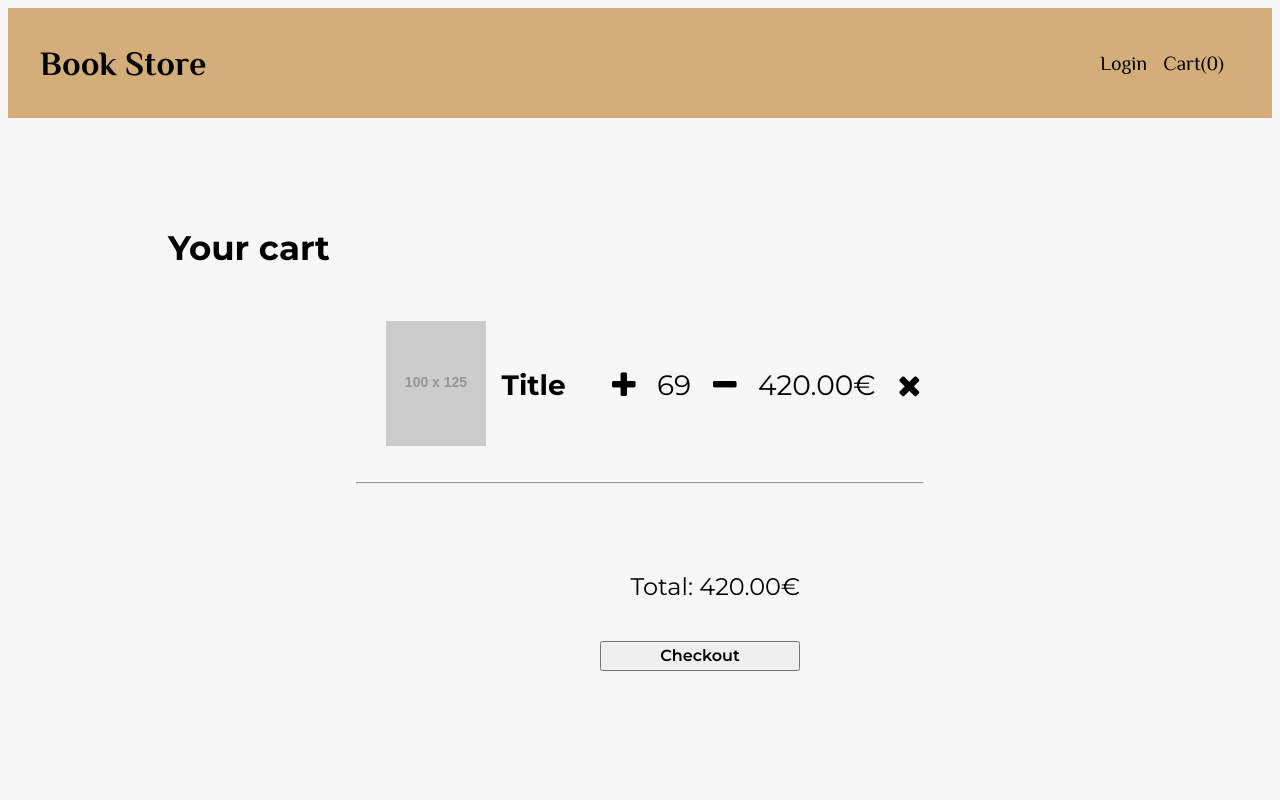
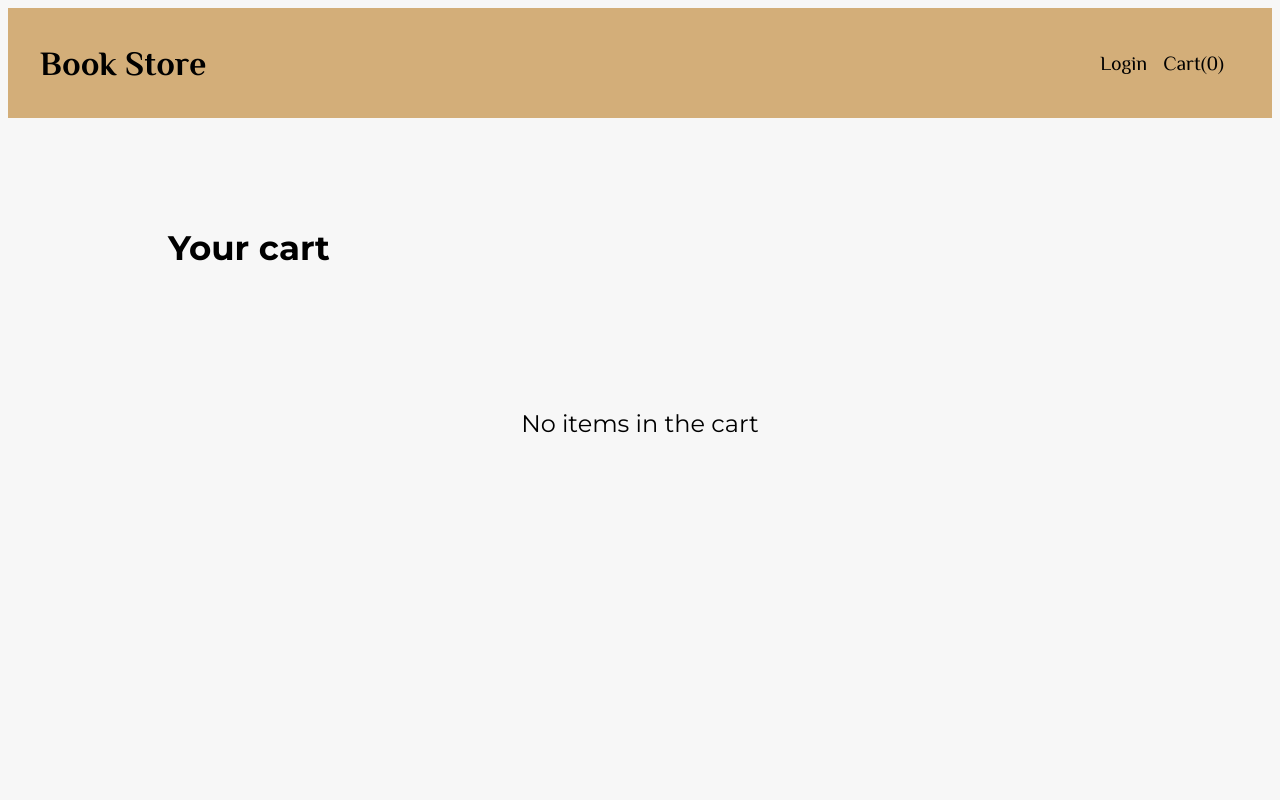
Before and after one commit to frederico-lavrador/Projecto-Final, a React (Vite) app in the folder frontend/: page /#/cart in a window 1280 px wide. Shown: the top 800 px of the page. Built offline with nearby package versions, Linux system fonts and the light colour scheme.

Commit message:
feat: added Cart functionality

```diff
--- /dev/null
+++ b/frontend/src/contexts/CartContext.jsx
@@ -0,0 +1,71 @@
+import React, { createContext, useState, useContext } from 'react';
+
+const CartContext = createContext();
+
+export const useCart = () => {
+
+    return useContext(CartContext);
+
+};
+
+export const CartProvider = ({ children }) => {
+
+    const [cart, setCart] = useState([]);
+
+    const addToCart = (book) => {
+
+        setCart((prevCart) => {
+
+            const existingBook = prevCart.find(item => item.isbn === book.isbn);
+
+            if (existingBook) {
+
+                return prevCart.map(item =>
+                    item.isbn === book.isbn
+                        ? { ...item, quantity: item.quantity + 1 }
+                        : item
+                );
+
+            } else {
+
+                return [...prevCart, { ...book, quantity: 1 }];
+
+            }
+
+        });
+
+    };
+
+    const updateQuantity = (isbn, quantity) => {
+
+        setCart((prevCart) =>
+            prevCart.map(item =>
+                item.isbn === isbn
+                    ? { ...item, quantity }
+                    : item
+            )
+        );
+
+    };
+
+    const removeFromCart = (isbn) => {
+
+        setCart((prevCart) => prevCart.filter(item => item.isbn !== isbn));
+
+    };
+
+    const calculateTotal = () => {
+
+        return cart.reduce((total, item) => total + item.price * item.quantity, 0).toFixed(2);
+
+    };
+
+    return (
+
+        <CartContext.Provider value={{ cart, addToCart, updateQuantity, removeFromCart, calculateTotal }}>
+            {children}
+        </CartContext.Provider>
+
+    )
+
+}
--- a/frontend/src/pages/Book/Book.jsx
+++ b/frontend/src/pages/Book/Book.jsx
@@ -1,11 +1,13 @@
 import React, { useState, useEffect } from 'react';
 import { useParams } from 'react-router-dom';
 import axios from '../../api/axios';
+import { useCart } from '../../contexts/CartContext';
 
 function Book() {
 
 	const { isbn } = useParams();
 	const [bookData, setBookData] = useState(null);
+	const { addToCart } = useCart();
 
 	useEffect(() => {
 
@@ -63,7 +65,7 @@ function Book() {
 							<hr />
 							<p>{bookData.price.toFixed(2)}€</p>
 							<div className='cart__button'>
-								<button>Add to Cart</button>
+								<button onClick={() => addToCart(bookData)}>Add to Cart</button>
 							</div>
 						</div>
 					</div>
--- a/frontend/src/pages/Cart/Cart.jsx
+++ b/frontend/src/pages/Cart/Cart.jsx
@@ -1,43 +1,60 @@
+import React from 'react';
+import { useCart } from '../../contexts/CartContext.jsx';
+
 function Cart() {
+	const { cart, updateQuantity, removeFromCart, calculateTotal } = useCart();
 
 	return (
 		<section id='cart' className='cart'>
 			<div className='container'>
 				<div className='cart__wrapper'>
 					<h2>Your cart</h2>
-						<div className='cart__item'>
+					{cart.length === 0 ? (
+						<div className='no__items'>
+							<p>No items in the cart</p>
+						</div>
+					) : (
+						cart.map(item => (
+							<>
+								<div key={item.isbn} className='cart__item'>
 									<div className='item__image'>
-								<img src='https://placehold.co/100x125' alt='' />
+										<img src={`https://covers.openlibrary.org/b/isbn/${item.isbn}-S.jpg`} alt={item.title} />
 									</div>
 									<div className='item__data'>
-								<h3>Title</h3>
+										<h3>{item.title}</h3>
 										<div className='item__quantity'>
-									<button>
-										<i class='fa fa-plus' style={{ fontSize: 30 + 'px' }} />
+											<button onClick={() => updateQuantity(item.isbn, item.quantity + 1)}>
+												<i className='fa fa-plus' style={{ fontSize: 30 + 'px' }} />
 											</button>
-									<p>69</p>
-									<button>
-										<i class='fa fa-minus' style={{ fontSize: 30 + 'px' }} />
+											<p>{item.quantity}</p>
+											<button onClick={() => updateQuantity(item.isbn, Math.max(item.quantity - 1, 1))}>
+												<i className='fa fa-minus' style={{ fontSize: 30 + 'px' }} />
 											</button>
-									<p>420.00€</p>
-									<button>
-										<i class='fa fa-close' style={{ fontSize: 30 + 'px' }}/>
+											<p>{(item.price * item.quantity).toFixed(2)}€</p>
+											<button onClick={() => removeFromCart(item.isbn)}>
+												<i className='fa fa-close' style={{ fontSize: 30 + 'px' }} />
 											</button>
 										</div>
 									</div>
 								</div>
 								<hr />
+							</>
+						))
+					)}
+					{cart.length > 0 && (
+						<>
 							<div className='cart__total'>
 								<p>
-								Total: <span>420.00€</span>
+									Total: <span>{!isNaN(calculateTotal()) ? calculateTotal() : '0.00'}€</span>
 								</p>
 								<button className='cart__checkoutBtn'>Checkout</button>
 							</div>
+						</>
+					)}
 				</div>
 			</div>
 		</section>
 	);
-
 }
 
 export default Cart;
--- a/frontend/src/pages/Cart/cart.css
+++ b/frontend/src/pages/Cart/cart.css
@@ -107,3 +107,13 @@
     height: 30px;
 
 }
+
+.no__items {
+
+    font-size: 24px;
+    padding: 5rem 0;
+    text-align: center;
+    align-items: center;
+    justify-content: center;
+
+}
```
Also changed, not shown: frontend/src/main.jsx (+5 -3 lines). Lines whose indentation alone changed are shown as unchanged.
